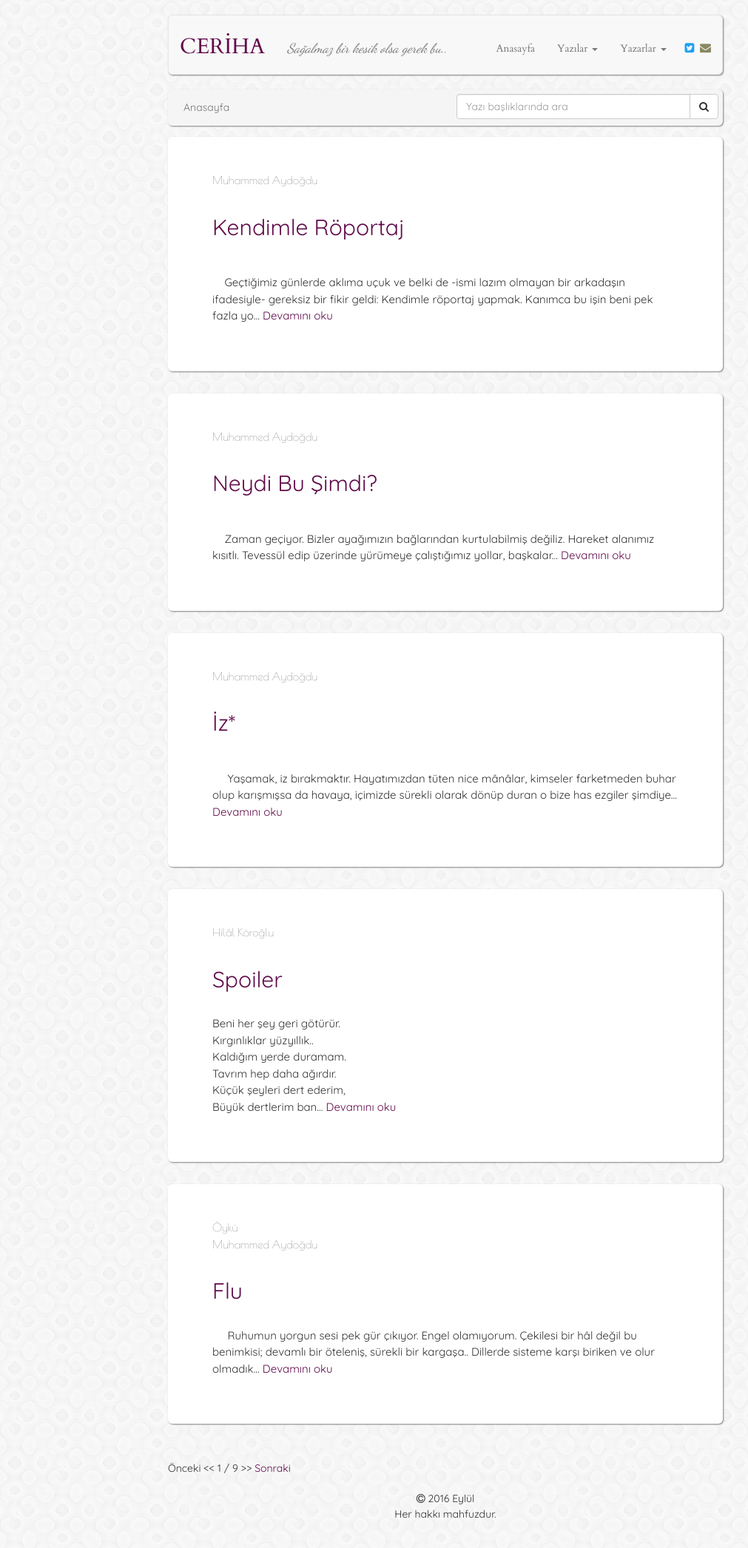
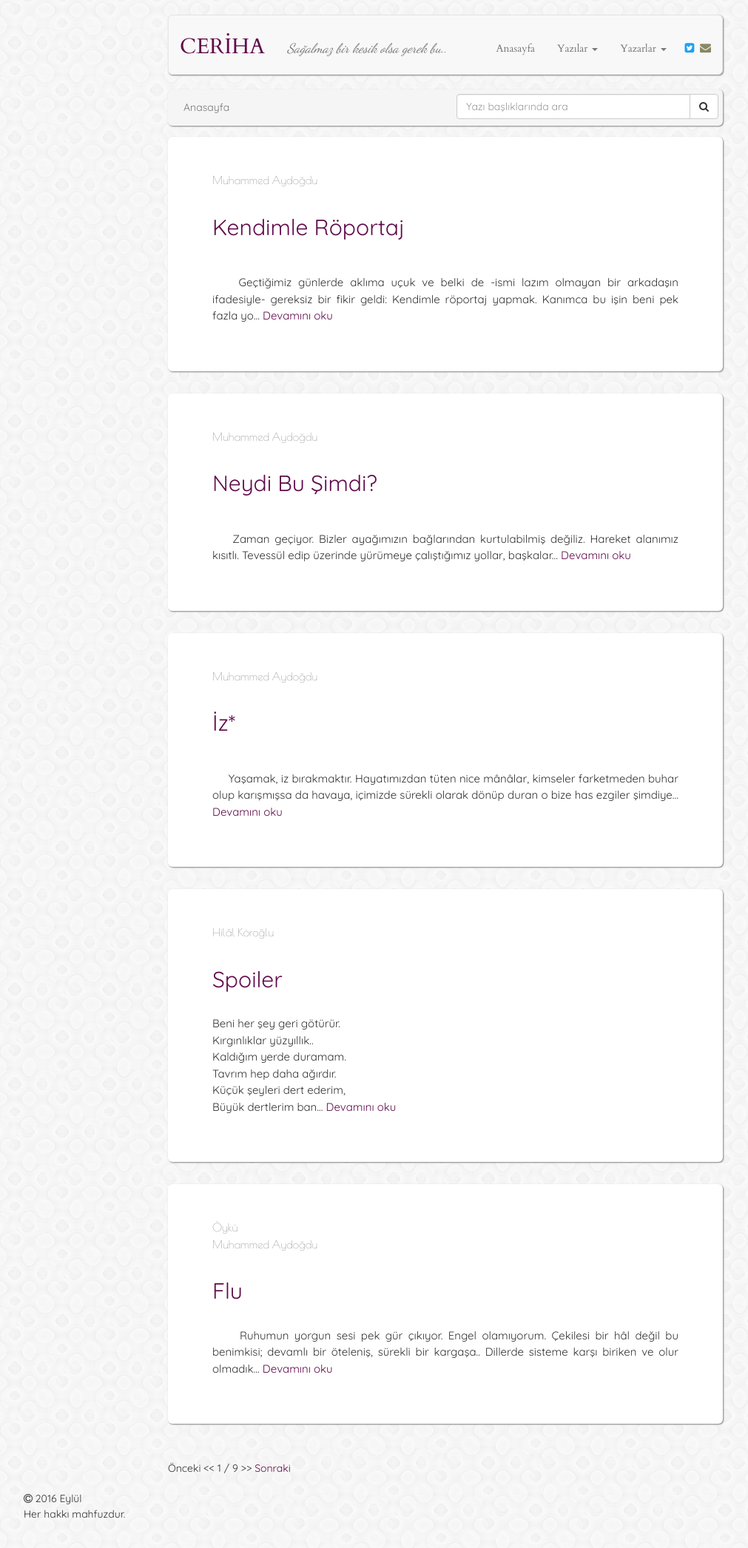
Before and after one commit to muhammedaydogdu/muhammedaydogdu.github.io, a Jekyll site: the page built from index.html, in a window 1280 px wide. Shown: the whole page at 74% size, without its empty margins (38-1049 px from the left). Built offline with Jekyll 4.4.1, drawn with Linux system fonts in a browser that asks for light colours; some web fonts are replaced; the list of posts is cut into pages by our own code.

Commit message:
Update style.css

```diff
--- a/css/style.css
+++ b/css/style.css
@@ -90,14 +90,8 @@ h2 {
   font-size: 15px;
 }
 
-.center
-   {
-      margin-left:auto;
-      margin-right:auto;
-
-      width:70%;
-
-      background-color:#b0e0e6;
+p {
+  text-align: justify;
 }
 
 .data {
```
